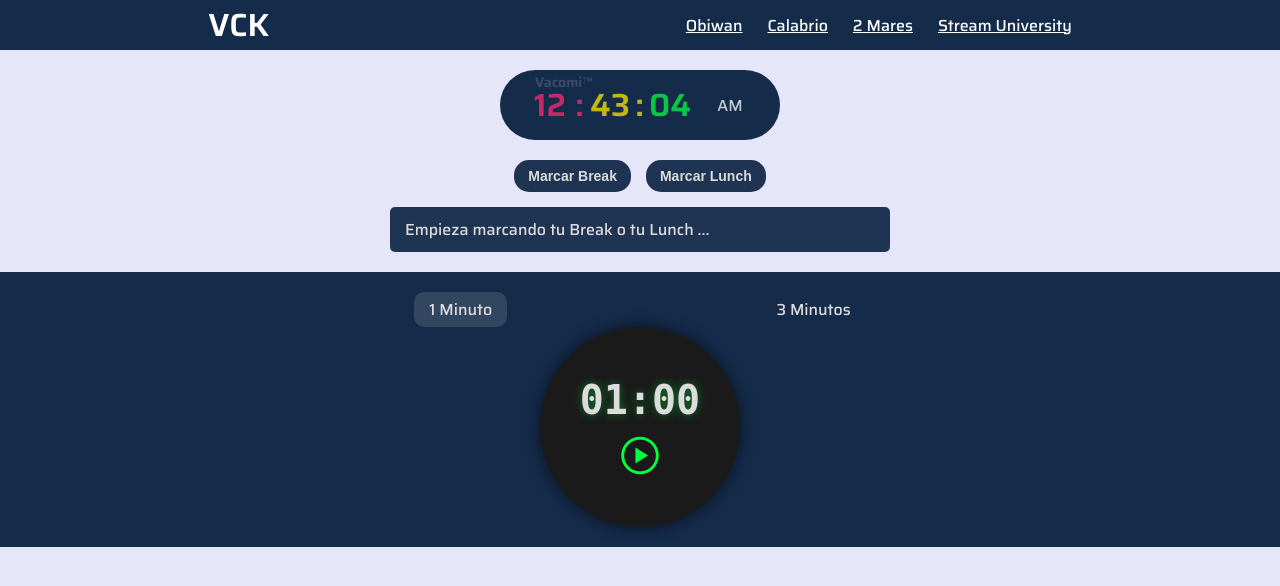
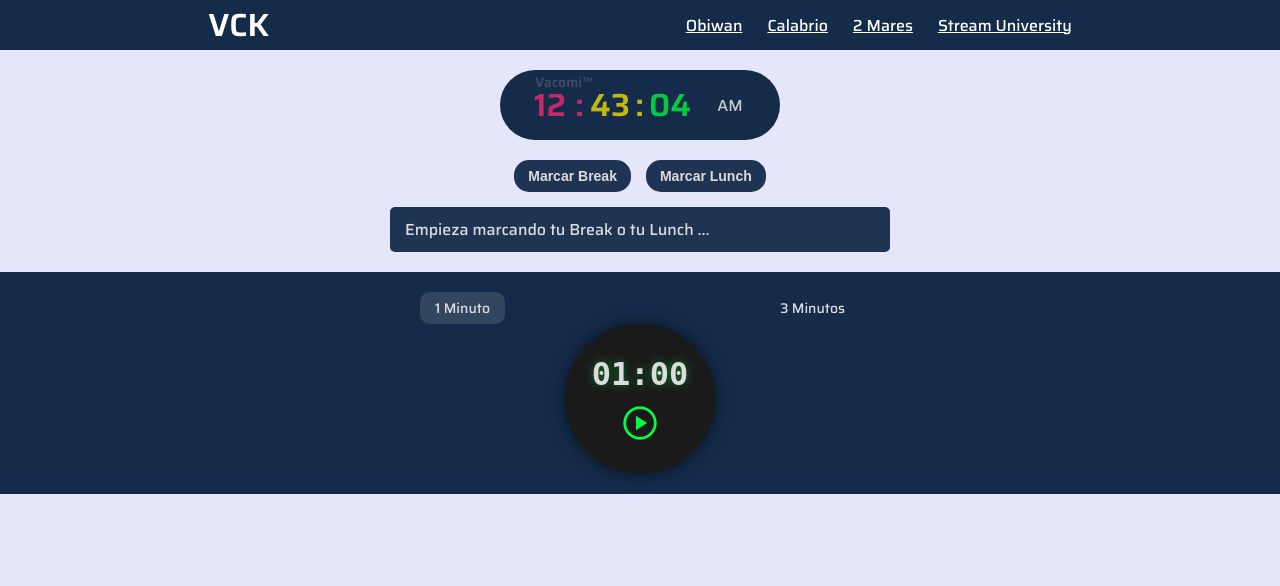
Before and after one commit to Vacomi/Konectahora, a plain HTML site: page index.html in a window 1280 px wide. Drawn offline with nearby package versions, Linux system fonts and the light colour scheme.

Commit message:
AActualizando  tamaños del temporizador

```diff
--- a/style.css
+++ b/style.css
@@ -193,6 +193,7 @@ body {
   /* list-style: none; */
   padding: 5px 15px;
   border-radius: 10px;
+  font-size: 14px;
 }
 .temporizador__opcion:hover {
   cursor: pointer;
@@ -202,8 +203,8 @@ body {
 }
 .temporizador__tiempo {
   margin: 0 auto;
-  width: 200px;
-  height: 200px;
+  width: 150px;
+  height: 150px;
   background-color: #1a1a1a;
   border-radius: 50%;
   display: flex;
@@ -214,14 +215,14 @@ body {
 }
 .temporizador__pantalla {
   font-family: 'monospace', sans-serif;
-  font-size: 2.5em;
+  font-size: 2em;
   font-weight: bold;
   margin-bottom: 10px;
   text-shadow: 0 0 10px rgba(0, 255, 67, 0.4);
 }
 .temporizador__tiempo .temporizador__control {
   cursor: pointer;
-  font-size: 45px;
+  font-size: 40px;
   /* color: var(--success-color); */
   transition: transform 0.1s ease, color 0.3s ease;
 }
```
